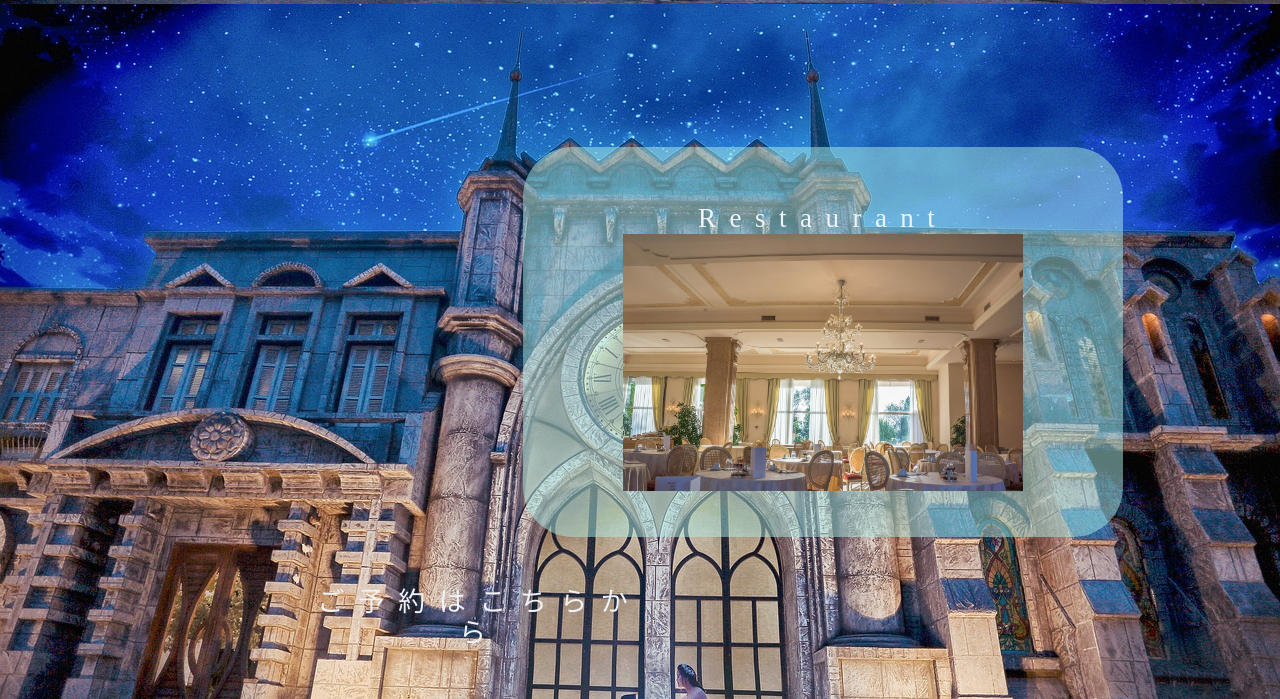
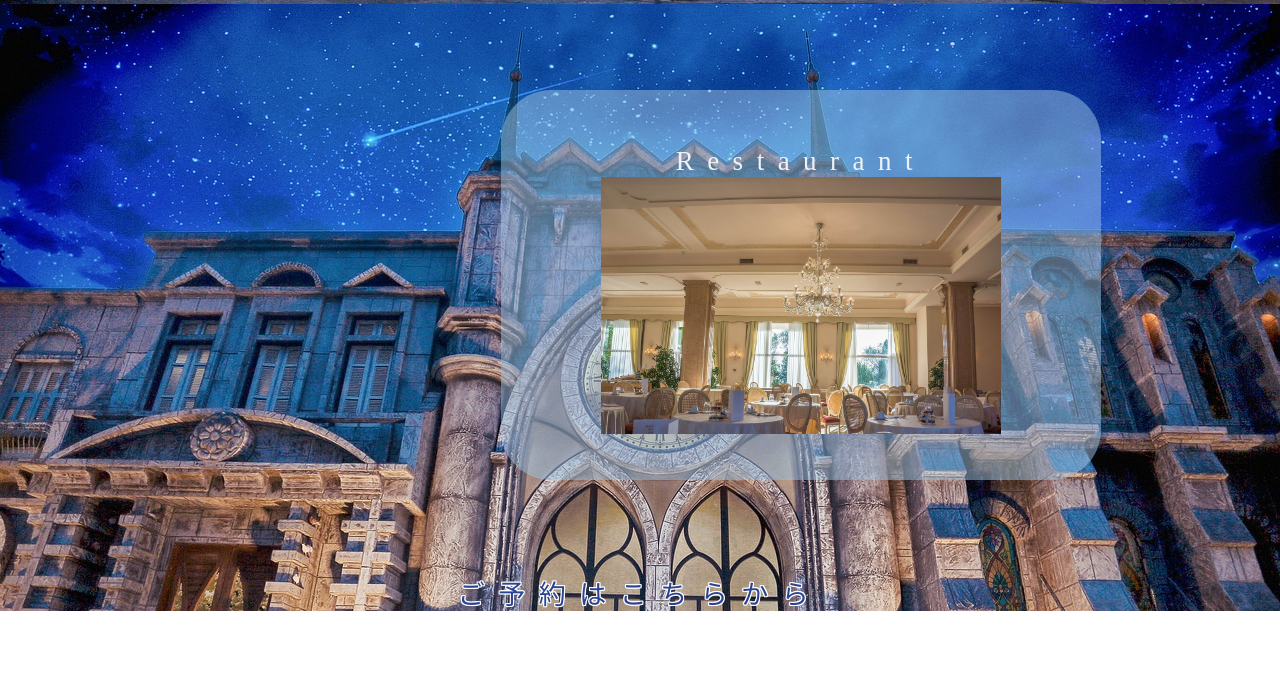
Before and after one commit to happyningen/gd1, a plain HTML site: page kadai2/index.html in a window 1280 px wide. Shown: the part 1702-2401 px from the top of the page. After the commit the page ends 2313 px from the top, so only its background shows below. Drawn offline with Linux system fonts and the light colour scheme; some packages are replaced by stand-ins of ours; a web font is replaced by a local one.

Commit message:
Add files via upload

```diff
--- a/kadai2/index.html
+++ b/kadai2/index.html
@@ -27,13 +27,13 @@
    <div class="room2">
     <h2>Bedroom</h2>
     <img src="images/bedroom-styling-by-luiz-xv-4813602_1280.png" alt="">
+   </div>
     <div class="room3">
         <h2>Restaurant</h2>
         <img src="images/villa-cortine-palace-949544_1280.jpg" alt="">
-
     </div>
     <div class="yoyaku">
-        ご予約はこちらから
+        ご予約は<a href="https://www.booking.com/index.ja.html?aid=309654;label=hotels-japanese-ja-mG0g_A29K8wJ3d5Dk2JX1QS460192120796:pl:ta:p1:p2:ac:ap:neg:fi:tikwd-2338304141:lp1009310:li:dec:dm:ppccp=UmFuZG9tSVYkc2RlIyh9YcsZ-Id2vkzIfTmYhvC5HOg;ws=&gad_source=1&gclid=CjwKCAiAvoqsBhB9EiwA9XTWGUmQCCESX-L4XfdCwUhnORfhveY0yviRf2FxxruA3m6YElZi3IYxchoCn4EQAvD_BwE">こちら</a>から
     </div>
 
    </div>
--- a/kadai2/style.css
+++ b/kadai2/style.css
@@ -55,12 +55,12 @@ h1{
 }
 
 .room3{
-    margin-top: 150px;
-    background-color: rgba(173, 238, 231, 0.5);
+    margin-top: 100px;
+    background-color: rgba(160, 198, 229, 0.5);
     max-width: 600px;
     width: 170%;
     height: 390px;
-   margin-left: 60%;
+    margin-left: auto;
     padding: 3.5rem 5rem;
     border-radius: 50px;
 }
@@ -70,9 +70,17 @@ h1{
 }
 
 .yoyaku{
-    padding: 50px;
+    margin-top: 100px;
+    color: #2b4491;
+  text-shadow:1px 1px 0 #FFF, -1px -1px 0 #FFF,
+              -1px 1px 0 #FFF, 1px -1px 0 #FFF,
+              0px 1px 0 #FFF,  0-1px 0 #FFF,
+              -1px 0 0 #FFF, 1px 0 0 #FFF;
 }
 
+.yoyaku a:hover {
+    background-color: rgb(209, 239, 239);
+}
 footer{
     background: #eeeafa;
 }
@@ -89,3 +97,10 @@ justify-content: center;
     font-family: 'Kaisei Opti', serif;
     color: rgb(179, 214, 245);
 }
+
+footer{
+    position: fixed;
+      bottom: 0;
+
+
+}
```
Also changed, not shown: kadai2/images/flowers-7474997_1280.jpg (added).
